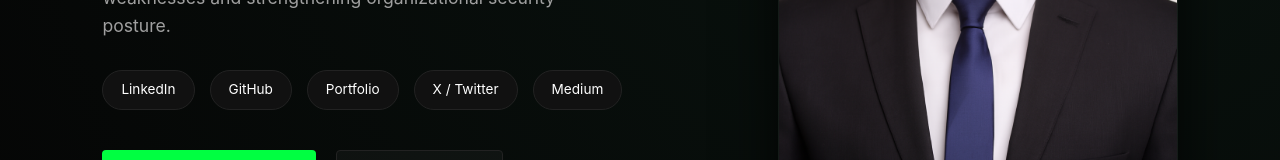
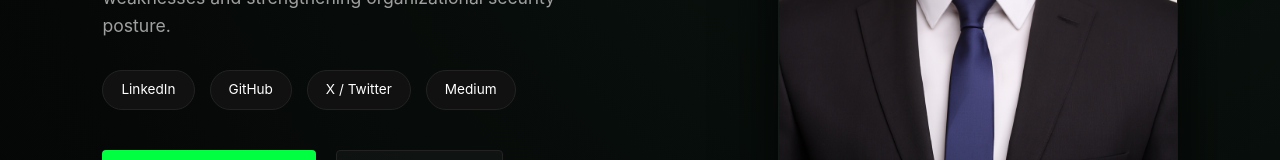
Before and after one commit to PhilopaterSh/Portfolio, a React (Vite) app: page / in a window 1280 px wide. Shown: the part 500-660 px from the top of the page. Built offline with nearby package versions, Linux system fonts and the light colour scheme.

Commit message:
Removed Canva Portfolio link

```diff
--- a/src/App.tsx
+++ b/src/App.tsx
@@ -172,7 +172,6 @@ function App() {
             <div className="social-pill-container">
               <a href="https://linkedin.com/in/philopatershenouda" target="_blank" className="social-pill">LinkedIn</a>
               <a href="https://github.com/PhilopaterSh" target="_blank" className="social-pill">GitHub</a>
-              <a href="https://philopatersh.my.canva.site/" target="_blank" className="social-pill">Portfolio</a>
               <a href="https://x.com/PhilopaterSh" target="_blank" className="social-pill">X / Twitter</a>
               <a href="https://medium.com/@PhilopaterSh" target="_blank" className="social-pill">Medium</a>
             </div>
```
